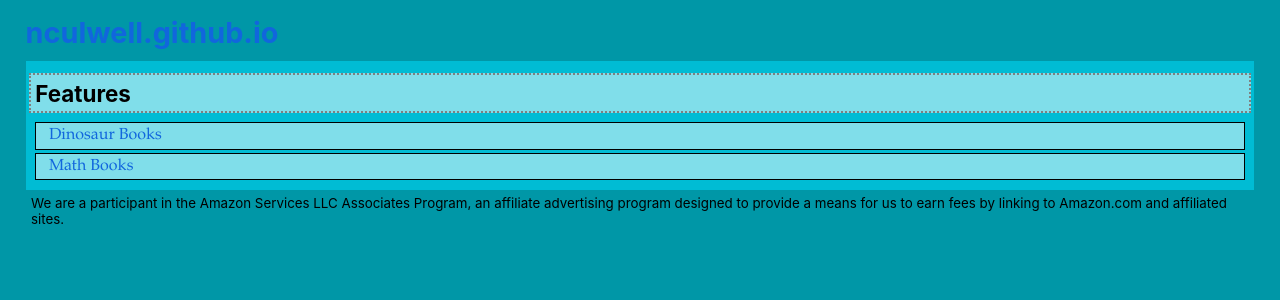
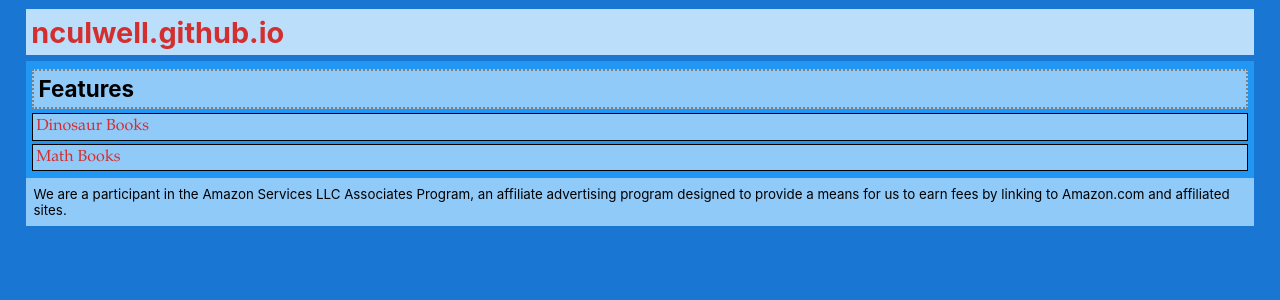
Before and after one commit to nculwell/nculwell.github.io, a Jekyll site: the page built from index.md, in a window 1280 px wide. Shown: the top 300 px of the page. Built offline with Jekyll 4.4.1, drawn with Linux system fonts in a browser that asks for light colours.

Commit message:
Fix spacing and color problems.

```diff
--- a/assets/css/style.scss
+++ b/assets/css/style.scss
@@ -1,15 +1,16 @@
 ---
 ---
 
-//@import "{{ site.theme }}";
 @import "mdcolors";
 
-$color-body-bg: $Cyan700;
-$color-article-bg: $Cyan500;
-$color-block-bg: $Cyan200;
-$color-block2-bg: $Cyan100;
+$color-body-bg: $Blue700;
+$color-article-bg: $Blue500;
+$color-block-bg: $Blue200;
+$color-block2-bg: $Blue100;
 
-$margin-base: 0.2em;
+$color-link-text: $Red700;
+
+$spacing: 0.2em;
 
 $fonts-serif:
   Bookman,
@@ -29,7 +30,7 @@ $fonts-sans:
   "Segoe UI Emoji",
   "Segoe UI Symbol";
 
-body, p, h1, h2, h3, h4, h5, h6, ul, li {
+body, p, h1, h2, h3, h4, h5, h6, ul, li, article, header, footer {
   color: black;
   border: none;
   margin: 0;
@@ -45,7 +46,7 @@ body {
 }
 
 article {
-  padding: $margin-base;
+  padding: $spacing (2 * $spacing);
   //border: dotted 2px black;
   background-color: $color-article-bg;
 }
@@ -53,13 +54,15 @@ article {
 footer {
   font-family: $fonts-sans;
   font-size: smaller;
-  padding: 2 * $margin-base;
-  background-colors: $color-block-bg;
+  padding: 2 * $spacing;
+  background-color: $color-block-bg;
 }
+
+#amazonSelector > * { vertical-align: middle; }
 
 a {
   text-decoration: none;
-  color: #16D;
+  color: $color-link-text;
 }
 
 a.unnamed-link {
@@ -72,17 +75,15 @@ h1 { font-size: 180%; }
 h2 { font-size: 140%; }
 h3 { font-size: 120%; }
 h4 { font-size: 110%; }
-h5 { font-size: 100%; }
-h6 { font-size: 100%; }
+h5 { font-size: 110%; }
+h6 { font-size: 110%; }
 
 h1, h2, h3, h4, h5, h6, ul {
-  margin-top: 2 * $margin-base;
-  margin-bottom: 2 * $margin-base;
+  margin: $spacing 0;
 }
 
-ul { margin-left: $margin-base; margin-right: $margin-base; }
-
-p + p { margin-top: $margin-base; }
+p + p { margin-top: $spacing; }
+p { padding: $spacing; }
 
 h1, h2, h3, h4, h5, h6 {
   font-family: $fonts-sans;
@@ -90,29 +91,32 @@ h1, h2, h3, h4, h5, h6 {
 
 h2, h3, h4, h5, h6 {
   border: dotted 2px gray;
-  padding: $margin-base;
+}
+
+h1, h2, h3, h4, h5, h6 {
+  padding: $spacing;
 }
 
 h2, h3, h4, h5, h6, article p { background-color: $color-block-bg; }
+h1 { background-color: $color-block2-bg; }
 
 article ul li,    article ul ul ul li    { background-color: $color-block-bg; }
 article ul ul li, article ul ul ul ul li { background-color: $color-block2-bg; }
-
-#amazonSelector > * { vertical-align: middle; }
 
 article ul {
   list-style-type: none;
 }
 
 article ul ul {
-  padding-left: $margin-base + 2 * $margin-base;
+  padding-left: $spacing + 2 * $spacing;
 }
 
 article ul li {
   border: solid 1px black;
-  margin: $margin-base;
-  padding-left: 4 * $margin-base;
-  padding-right: 4 * $margin-base;
-  padding-top: $margin-base;
-  padding-bottom: $margin-base;
+  margin: $spacing 0;
+  padding: $spacing;
+//  padding-left: 2 * $spacing;
+//  padding-right: 2 * $spacing;
+//  padding-top: $spacing;
+//  padding-bottom: $spacing;
 }
```
